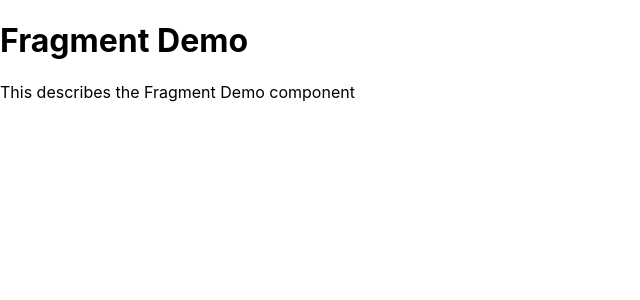
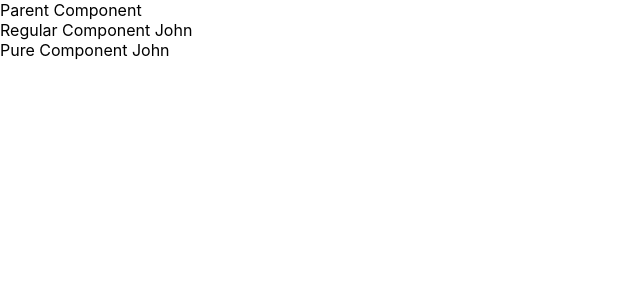
Before and after one commit to thepreakerebi/react-practice, a React (Create React App) app: page / in a window 1280 px wide. Shown: the top 300 px of the page, without its empty margins (0-640 px from the left). Built offline with nearby package versions, Linux system fonts and the light colour scheme.

Commit message:
Pure components

```diff
--- a/src/App.js
+++ b/src/App.js
@@ -1,6 +1,8 @@
 //import {Greet} from './components/Greet'
 
-import FragmentDemo from "./components/FragmentDemo";
+// import FragmentDemo from "./components/FragmentDemo";
+import ParentComp from "./components/ParentComp";
+// import PureComp from "./components/PureComp";
 
 // import Form from "./components/Form";
 
@@ -32,7 +34,8 @@
       {/* <NameList /> */}
       {/* <StyleSheet /> */}
       {/* <Form /> */}
-      <FragmentDemo />
+      {/* <FragmentDemo /> */}
+      <ParentComp />
     </div>
   );
 }
--- /dev/null
+++ b/src/components/ParentComp.js
@@ -0,0 +1,38 @@
+import React, { Component } from 'react'
+import RegularComp from './RegularComp'
+import PureComp from './PureComp'
+
+class ParentComp extends Component {
+
+    constructor(props) {
+      super(props)
+
+      this.state = {
+         name: 'John'
+      }
+    }
+
+    componentDidMount() {
+        setInterval(() => {
+            this.setState({
+                name: 'John'
+            })
+        }, 2000)
+    }
+
+
+
+  render() {
+    console.log('Parent Component render');
+
+    return (
+      <div>
+        Parent Component
+        <RegularComp name={this.state.name} />
+        <PureComp name={this.state.name} />
+      </div>
+    )
+  }
+}
+
+export default ParentComp
--- /dev/null
+++ b/src/components/PureComp.js
@@ -0,0 +1,16 @@
+import React, { PureComponent } from 'react'
+
+class PureComp extends PureComponent {
+  render() {
+
+    console.log('Pure Component render');
+
+    return (
+      <div>
+        Pure Component {this.props.name}
+      </div>
+    )
+  }
+}
+
+export default PureComp
--- /dev/null
+++ b/src/components/RegularComp.js
@@ -0,0 +1,16 @@
+import React, { Component } from 'react'
+
+class RegularComp extends Component {
+  render() {
+
+    console.log('Regular Component render');
+
+    return (
+      <div>
+        Regular Component {this.props.name}
+      </div>
+    )
+  }
+}
+
+export default RegularComp
```
